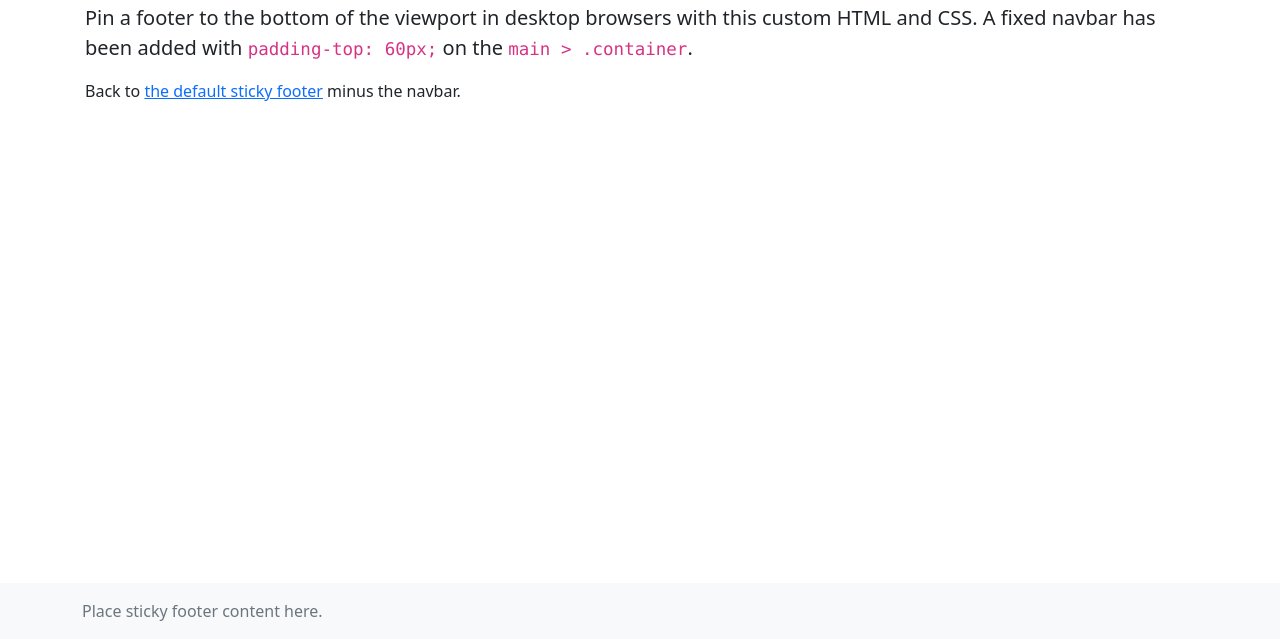
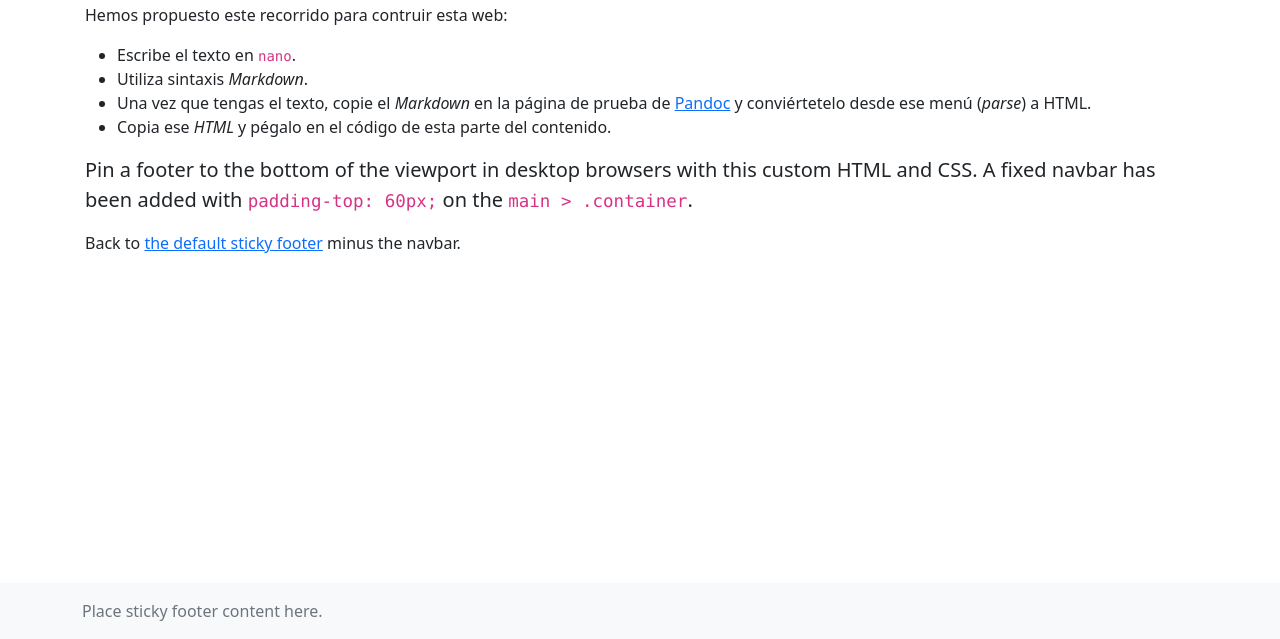
Before and after one commit to lisethdevegab/visualizacion-apm-2021, a plain HTML site: page index.html in a window 1280 px wide. Shown: the part 161-800 px from the top of the page. Drawn offline with nearby package versions, Linux system fonts and the light colour scheme; files that its build step writes are made by us from their sources.

Commit message:
Agregando index

```diff
--- a/index.html
+++ b/index.html
@@ -70,6 +70,13 @@
 <main class="flex-shrink-0">
   <div class="container">
     <h1 class="mt-5">Mi web con Sticky footer with fixed navbar</h1>
+     <p>Hemos propuesto este recorrido para contruir esta web:</p>
+	<ul>
+	<li>Escribe el texto en <code>nano</code>.</li>
+	<li>Utiliza sintaxis <em>Markdown</em>.</li>
+	<li>Una vez que tengas el texto, copie el <em>Markdown</em> en la página de prueba de <a href="https://pandoc.org/try">Pandoc</a> y conviértetelo desde ese menú (<em>parse</em>) a HTML.</li>
+	<li>Copia ese <em>HTML</em> y pégalo en el código de esta parte del contenido.</li>
+	</ul>
     <p class="lead">Pin a footer to the bottom of the viewport in desktop browsers with this custom HTML and CSS. A fixed navbar has been added with <code class="small">padding-top: 60px;</code> on the <code class="small">main &gt; .container</code>.</p>
     <p>Back to <a href="../examples/sticky-footer/">the default sticky footer</a> minus the navbar.</p>
   </div>
```
Also changed, not shown: 1 other file.
